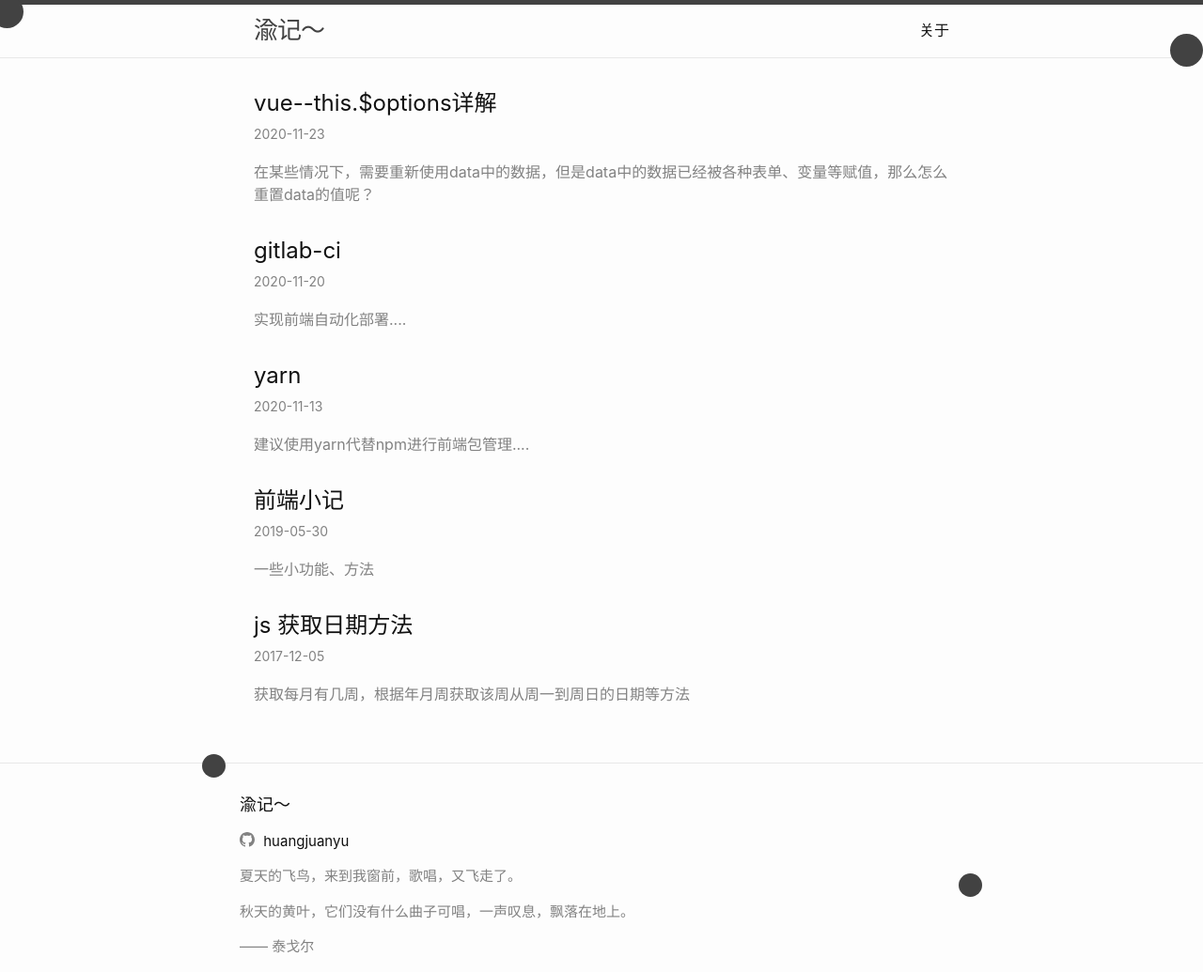
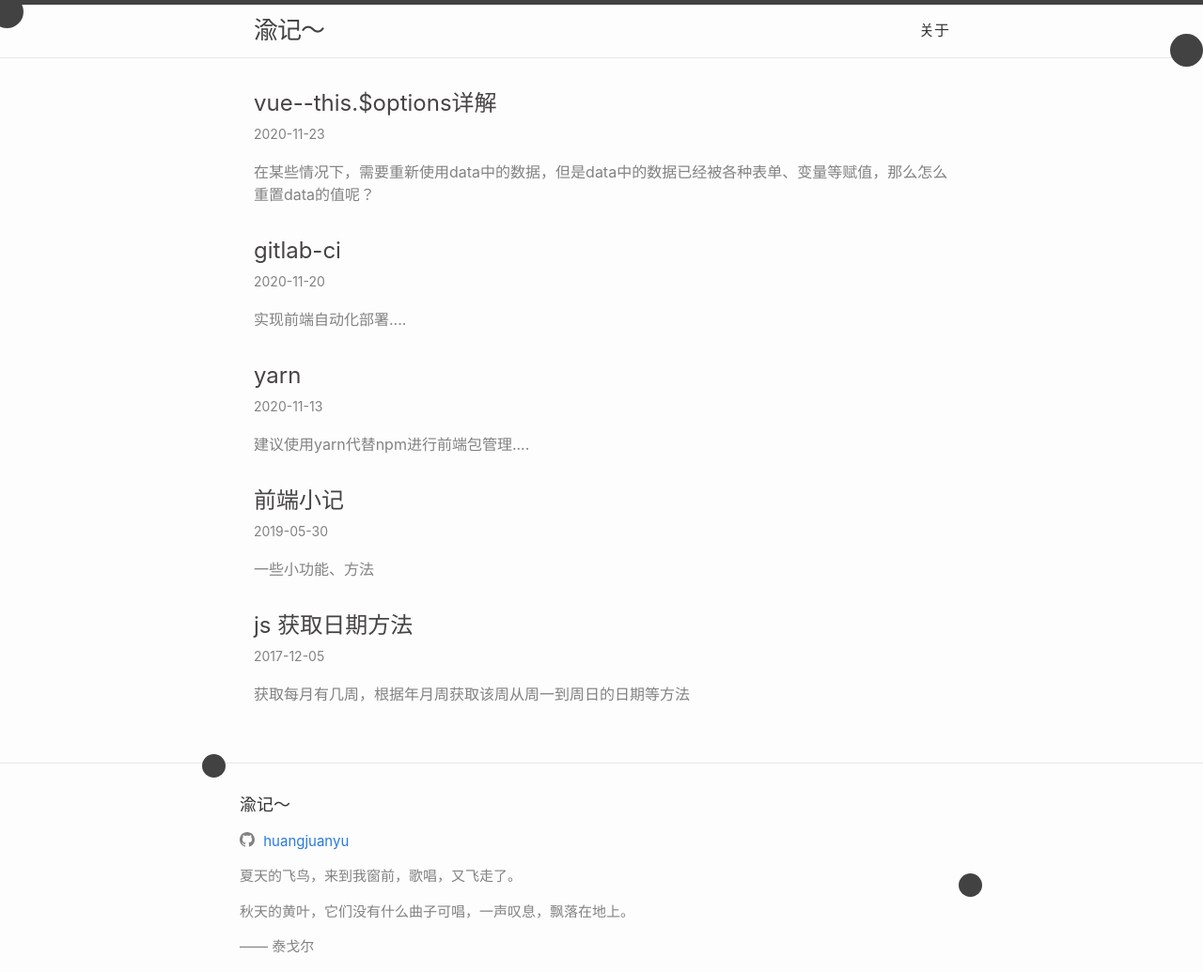
Before and after one commit to huangjuanyu/yuNote, a Jekyll site: the page built from index.html, in a window 1280 px wide. Shown: the whole page at 94% size. Built offline with Jekyll 4.4.1, drawn with Linux system fonts in a browser that asks for light colours.

Commit message:
样式优化

```diff
--- a/_sass/minima.scss
+++ b/_sass/minima.scss
@@ -10,9 +10,10 @@ $base-line-height: 1.5 !default;
 
 $spacing-unit:     30px !default;
 
-$text-color:       #111 !default;
+$text-color:       #333 !default;
 $background-color: #fdfdfd !default;
 $brand-color:      #2a7ae2 !default;
+$link-color:  #2a7ae2 !default;
 
 $grey-color:       #828282 !default;
 $grey-color-light: lighten($grey-color, 40%) !default;
--- a/_sass/minima/_base.scss
+++ b/_sass/minima/_base.scss
@@ -103,15 +103,15 @@ h1, h2, h3, h4, h5, h6 {
  * Links
  */
 a {
-  color: $text-color;
+  color: $link-color;
   text-decoration: none;
 
   &:visited {
-    color: darken(lighten($text-color, 40%), 15%);
+    color: darken(lighten($link-color, 30%), 15%);
   }
 
   &:hover {
-    color: $brand-color;
+    color: $brand-color!important;
     text-decoration: underline;
   }
 
--- a/_sass/minima/_layout.scss
+++ b/_sass/minima/_layout.scss
@@ -237,6 +237,7 @@
 }
 
 .post-link {
+  color: rgb(70, 67, 67) !important;
   display: block;
   @include relative-font-size(1.5);
 }
```
